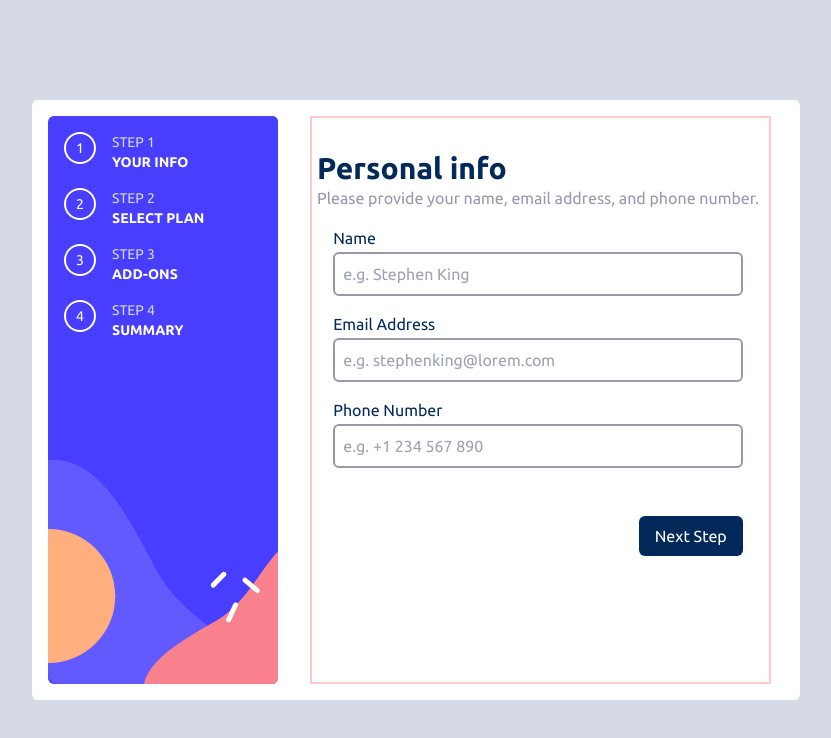
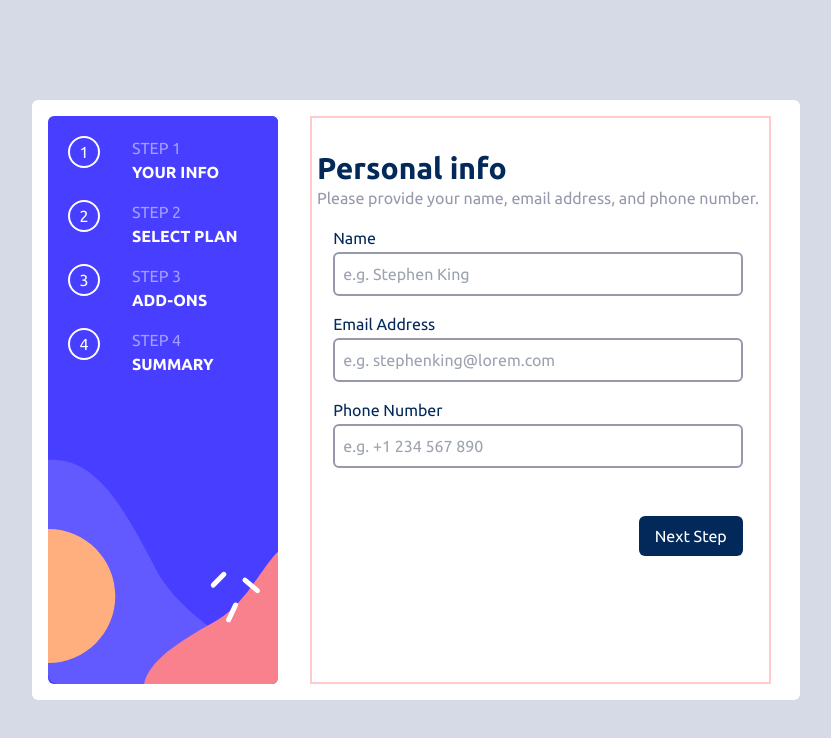
Before and after one commit to Agyanim/multi-step-form, a React (Vite) app: page / in a window 1280 px wide. Shown: the top 738 px of the page, without its empty margins (224-1055 px from the left). Built offline with nearby package versions, Linux system fonts and the light colour scheme.

Commit message:
nav links changed to radio button

```diff
--- a/src/components/NavCard.jsx
+++ b/src/components/NavCard.jsx
@@ -1,19 +1,138 @@
-import React from "react";
-import { NavLink } from "react-router-dom";
+import React, { useState } from "react";
+import { Link, NavLink, useNavigate } from "react-router-dom";
 import SelectPlan from "../pages/SelectPlan";
-const NavCard = ({ Id, Step, Link ,Path}) => {
+import navDetails from "../utils/navDetails";
+
+const NavCard = () => {
+  const navigate = useNavigate();
+  const [selector, setSelector] = useState();
+  const selectorDetails = navDetails;
+
+  const getId = (e) => {
+    const id = e.target.id;
+    const newId = Number(id);
+    setSelector(newId);
+    if (selector === 1) {
+      navigate("/");
+    }
+
+    if (selector === 2) {
+      navigate(`/${selectorDetails[1].path}/`);
+    }
+    if (selector === 3) {
+      navigate(`/${selectorDetails[2].path}/`);
+    }
+    if (selector === 4) {
+      navigate(`/${selectorDetails[3].path}/`);
+    }
+  };
+  console.log(selector);
+
   return (
-    <div  key={Id} className="flex gap-4 m-4 items-start justify-start text-sm group">
-      <div className="rounded-full text-white border-2 border-white w-8 h-8 flex justify-center items-center group-hover:bg-cyan-300 transform duration-200">
-        {Id}
+    <section className="flex flex-col gap-4 mt-5 ml-5">
+      <div>
+        <label htmlFor={selectorDetails[0].id} className="flex">
+          <span
+            className={
+              selector === 1
+                ? "numbers  border-none"
+                : " numbers bg-transparent"
+            }
+          >
+            {selectorDetails[0].id}
+          </span>
+          <div className="text-red-700 ml-[2rem] flex flex-col ">
+            <span className="step"> {selectorDetails[0].step}</span>
+            <span className="link"> {selectorDetails[0].link}</span>
+          </div>
+          <input
+            type="radio"
+            name="select"
+            id={selectorDetails[0].id}
+            onClick={getId}
+          />
+        </label>
       </div>
       <div>
-        <h1 className="text-LightGray">{Step}</h1>
-        <NavLink  to={Path} className="text-white font-bold" >{Link}
-        </NavLink>
+        <label htmlFor={selectorDetails[1].id} className="flex">
+          <span
+            className={
+              selector === 2 ? "numbers border-none" : " numbers bg-transparent"
+            }
+          >
+            {selectorDetails[1].id}
+          </span>
+          <div className="text-red-700 ml-[2rem] flex flex-col ">
+            <span className="step"> {selectorDetails[1].step}</span>
+            <span className="link"> {selectorDetails[1].link}</span>
+          </div>
+          <input
+            type="radio"
+            name="select"
+            id={selectorDetails[1].id}
+            onClick={getId}
+          />
+        </label>
       </div>
-    </div>
+      <div>
+        <label htmlFor={selectorDetails[2].id} className="flex">
+          <span
+            className={
+              selector === 3 ? "numbers border-none" : " numbers bg-transparent"
+            }
+          >
+            {selectorDetails[2].id}
+          </span>
+          <div className="text-red-700 ml-[2rem] flex flex-col ">
+            <span className="step"> {selectorDetails[2].step}</span>
+            <span className="link"> {selectorDetails[2].link}</span>
+          </div>
+          <input
+            type="radio"
+            name="select"
+            id={selectorDetails[2].id}
+            onClick={getId}
+          />
+        </label>
+      </div>
+      <div>
+        <label htmlFor={selectorDetails[3].id} className="flex">
+          <span
+            className={
+              selector === 4 ? "numbers border-none" : " numbers bg-transparent"
+            }
+          >
+            {selectorDetails[3].id}
+          </span>
+          <div className="text-red-700 ml-[2rem] flex flex-col ">
+            <span className="step"> {selectorDetails[3].step}</span>
+            <span className="link"> {selectorDetails[3].link}</span>
+          </div>
+          <input
+            type="radio"
+            name="select"
+            id={selectorDetails[3].id}
+            onClick={getId}
+          />
+        </label>
+      </div>
+    </section>
+    // <div  key={Id} className="flex gap-4 m-4 items-start justify-start text-sm group">
+    //   <label htmlFor={Id} className="rounded-full text-white border-2 border-white w-8 h-8 flex justify-center items-center group-checked:bg-cyan-300 transform duration-200">
+    //     {Id}
+    //     <input type="radio" name="select" id={Id} onClick={getId} />
+    //   </label>
+    //   <div>
+    //     <h1 className="text-LightGray">{Step}</h1>
+    //     <NavLink  to={Path} className="text-white font-bold" id={Id} >
+    //       {/* <span>hi</span> */}
+
+    //       {Link}
+    //     </NavLink>
+    //   </div>
+    // </div>
   );
-};3
+};
 
 export default NavCard;
+// { Id, Step, Link, Path }
--- a/src/components/NavCardList,.jsx
+++ b/src/components/NavCardList,.jsx
@@ -4,9 +4,10 @@ import navDetails from "../utils/navDetails";
 
 const NavCardList = () => {
   const renderCard = navDetails.map((detail) => {
-    return <NavCard key={detail.id} Id={detail.id} Step={detail.step} Link={detail.link} Path={detail.path}/>;
+    return <NavCard/>;
   });
-  return <div>{renderCard}</div>;
+  return <NavCard/>;
 };
 
 export default NavCardList;
+// ne<NavCard key={detail.id} Id={detail.id} Step={detail.step} Link={detail.link} Path={detail.path}/>
--- a/src/index.css
+++ b/src/index.css
@@ -1,3 +1,25 @@
 @tailwind base;
 @tailwind components;
 @tailwind utilities;
+
+input[type="radio"]{
+    appearance: none;
+
+}
+input[type="radio"]:checked>label{
+background-color: aqua;
+}
+@layer base{
+
+.numbers{
+    @apply rounded-full text-white border-2 border-white w-8 h-8 flex justify-center items-center bg-cyan-300 transform duration-200
+
+}
+
+.link{
+@apply text-white font-bold
+}
+.step{
+    @apply  text-white/50
+}
+}
--- a/src/pages/Home.jsx
+++ b/src/pages/Home.jsx
@@ -13,7 +13,7 @@ const Home = () => {
   const navigate = useNavigate();
   const dispatch = useDispatch();
   const store=useSelector(store=>store.personalInfo)
-  console.log(store);
+  // console.log(store);
   const [personalInfo, setpersonalInfo] = useState(store)
 
   const changeHandler=(e)=>{
```
